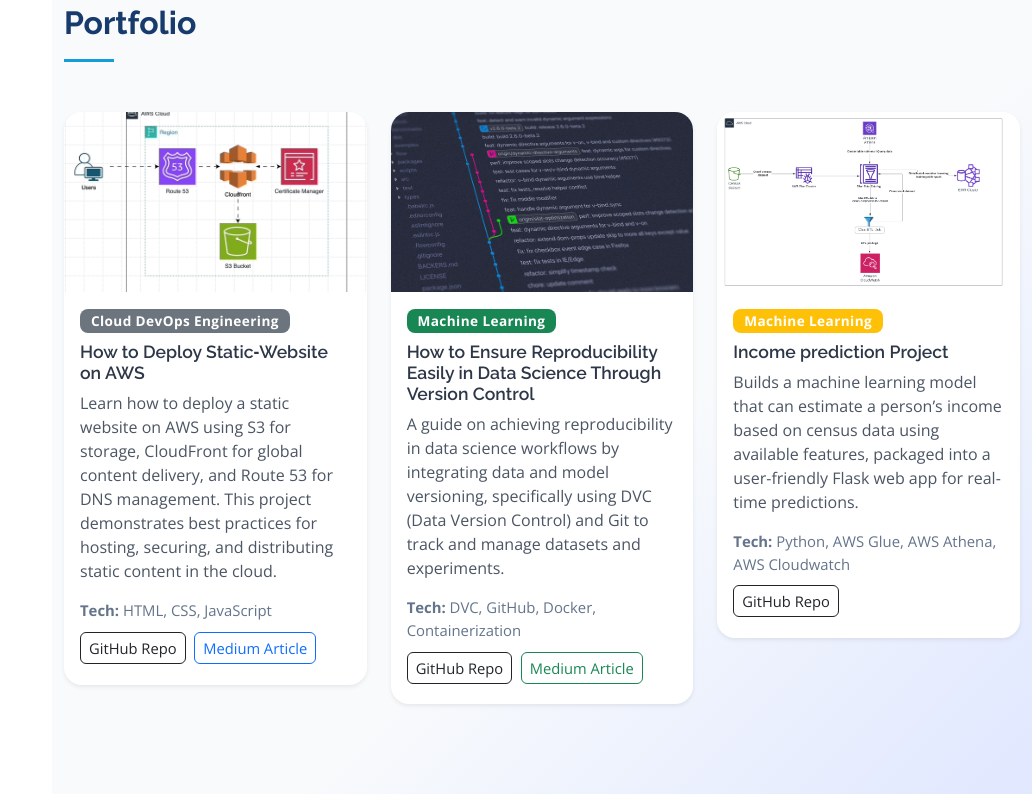
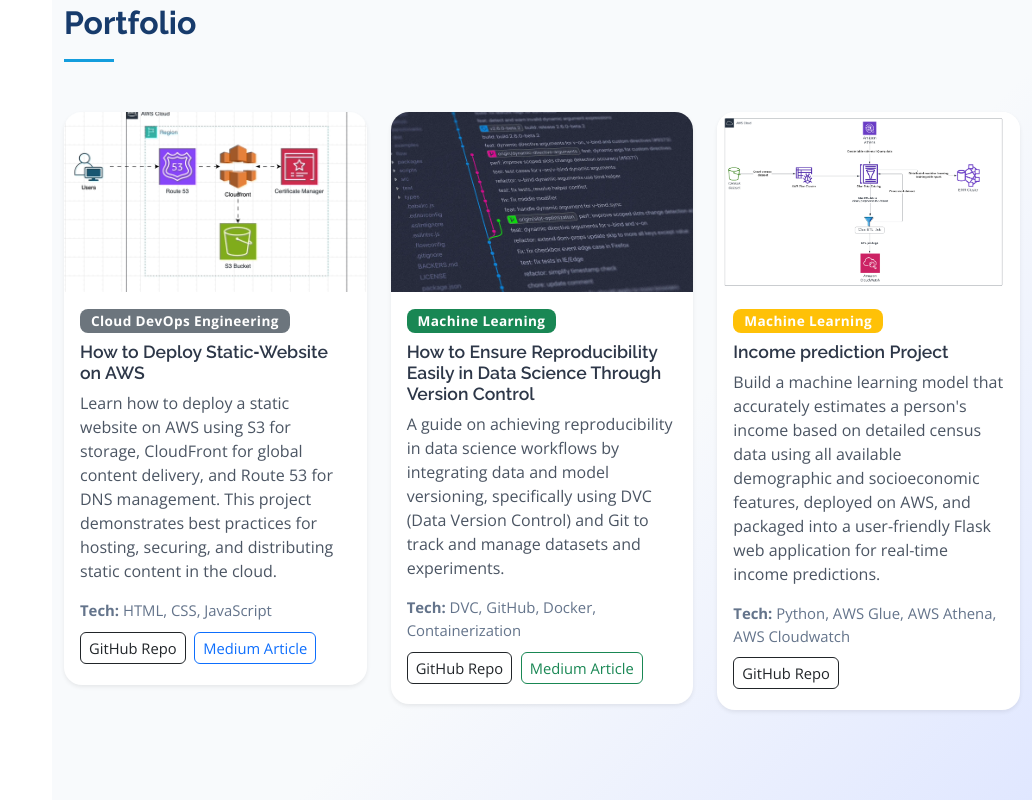
Before and after one commit to seunboy1/Static-Website, a plain HTML site: page index.html in a window 1280 px wide. Shown: the part 2869-3669 px from the top of the page, without its empty margins (248-1280 px from the left). Drawn offline with nearby package versions, Linux system fonts and the light colour scheme.

Commit message:
added portfolio

```diff
--- a/index.html
+++ b/index.html
@@ -301,7 +301,7 @@
                 <span class="badge bg-warning mb-2">Machine Learning</span>
                 <h5 class="card-title">Income prediction Project</h5>
                 <p class="card-text">
-                  Builds a machine learning model that can estimate a person’s income based on census data using available features, packaged into a user-friendly Flask web app for real-time predictions.
+                  Build a machine learning model that accurately estimates a person's income based on detailed census data using all available demographic and socioeconomic features, deployed on AWS, and packaged into a user-friendly Flask web application for real-time income predictions.
                 </p>
                 <p class="small text-muted">
                   <strong>Tech:</strong> Python, AWS Glue, AWS Athena, AWS Cloudwatch
```
Also changed, not shown: assets/img/cloudfront.png, assets/img/domain.png (added), assets/img/oldA.png, assets/img/route53.png, assets/img/waf.png, 2 other files.
